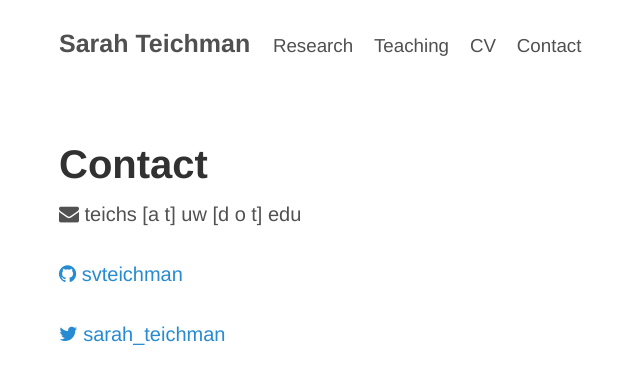
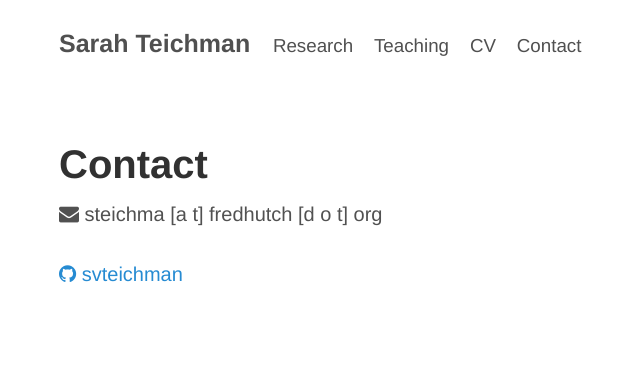
Before and after one commit to svteichman/svteichman.github.io, a Jekyll site: the page built from contact.html, in a window 1280 px wide. Shown: the top 384 px of the page, without its empty margins (81-721 px from the left). Built offline with Jekyll 4.4.1, drawn with Linux system fonts in a browser that asks for light colours.

Commit message:
Update contact information in contact.html
Updated email contact information and removed Twitter link.

```diff
--- a/contact.html
+++ b/contact.html
@@ -7,12 +7,10 @@ title:  'Contact'
 
   <p class="lead">
 
-  <i class="fa fa-envelope" aria-hidden="true"></i> teichs [a t] uw [d o t] edu
+  <i class="fa fa-envelope" aria-hidden="true"></i> steichma [a t] fredhutch [d o t] org
 
   <br/>
 
   <br/>
   <a href = "https://github.com/svteichman"><i class="fa fa-github" aria-hidden="true"></i> svteichman</a> <br/>
   <br/>
-  <a href = "https://twitter.com/sarah_teichman"><i class="fa fa-twitter" aria-hidden="true"></i> sarah_teichman</a> <br/>
-  <br/>
```
